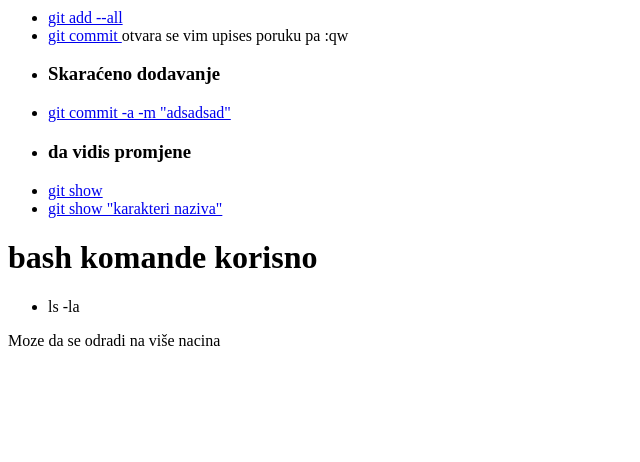
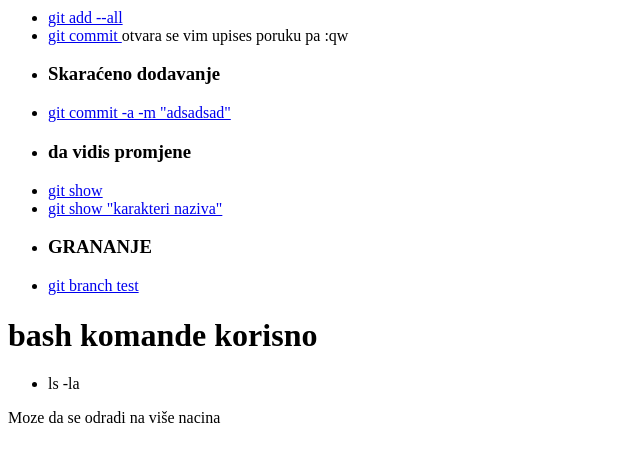
Before and after one commit to meddooo2/magic_git_gh, a PHP site: page / in a window 1280 px wide. Shown: the part 305-767 px from the top of the page, without its empty margins (0-640 px from the left). Run offline with PHP 8.4, Linux system fonts and the light colour scheme.

Commit message:
test crazy

```diff
--- a/index.php
+++ b/index.php
@@ -23,7 +23,8 @@
 		<li><h3>da vidis promjene</h3></li>
 		<li><a href="#">git show </a></li>
 		<li><a href="#">git show "karakteri naziva"</a></li>
-
+		<li><h3>GRANANJE</h3></li>
+		<li><a href="#">git branch test </a></li>
 	</ul>
 
 
```
